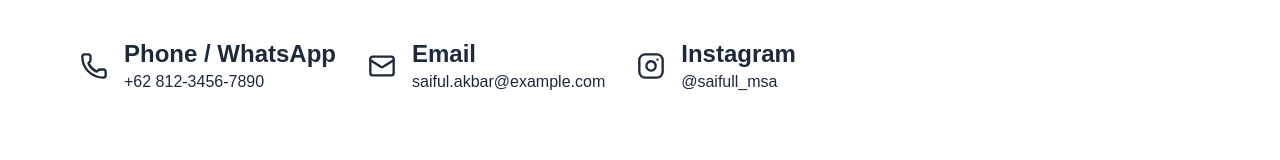
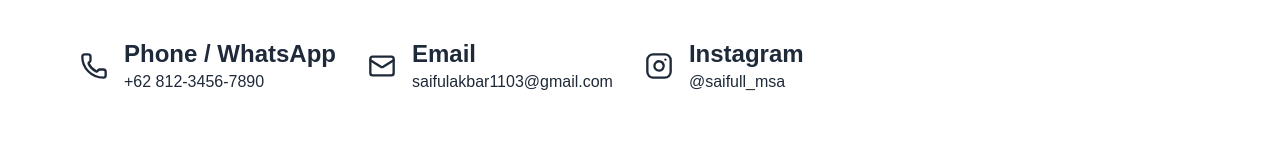
Before and after one commit to rizalamrirozaqi/portofolio-saiful, a Next.js app: page / in a window 1280 px wide. Shown: the part 5245-5405 px from the top of the page. Built offline with nearby package versions, Linux system fonts and the light colour scheme.

Commit message:
fix email

```diff
--- a/src/app/page.tsx
+++ b/src/app/page.tsx
@@ -234,7 +234,7 @@ export default function Home() {
               <Mail size={28} />
               <div className="flex flex-col">
                 <h2 className="text-2xl font-semibold">Email</h2>
-                <a href="mailto:saiful.akbar@example.com" className="text-base hover:text-amber-500">saiful.akbar@example.com</a>
+                <a href="mailto:saiful.akbar@example.com" className="text-base hover:text-amber-500">saifulakbar1103@gmail.com</a>
               </div>
             </li>
             <li className="appear flex flex-row gap-4 items-center">
```
